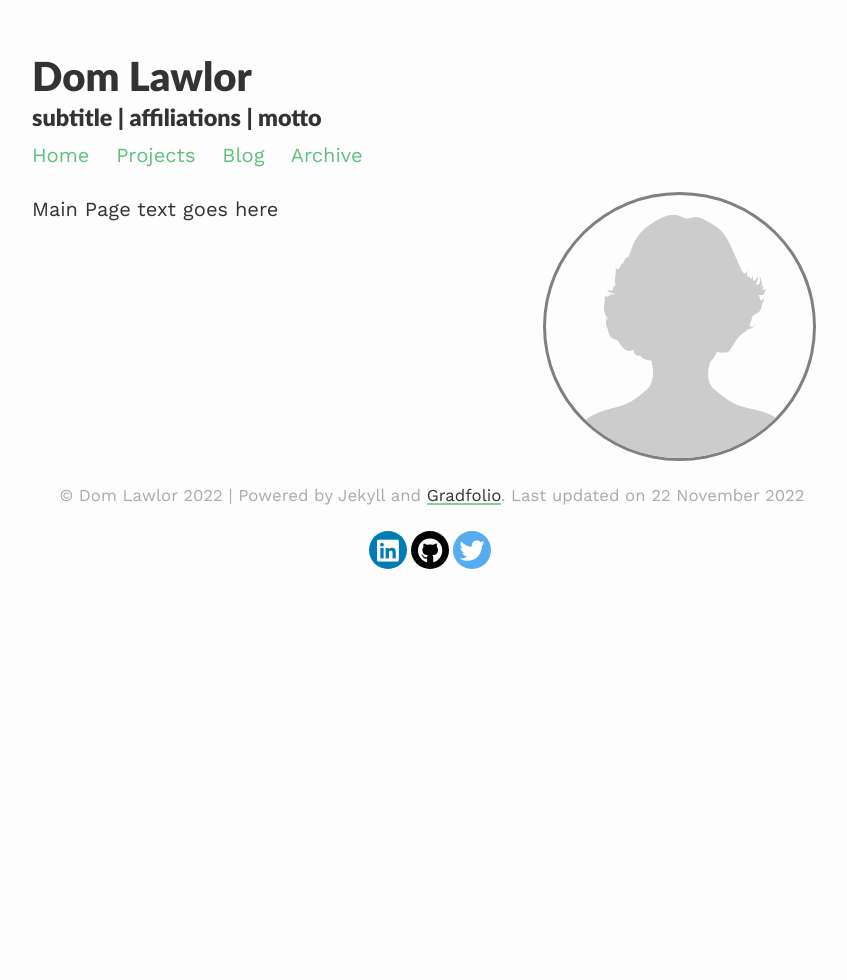
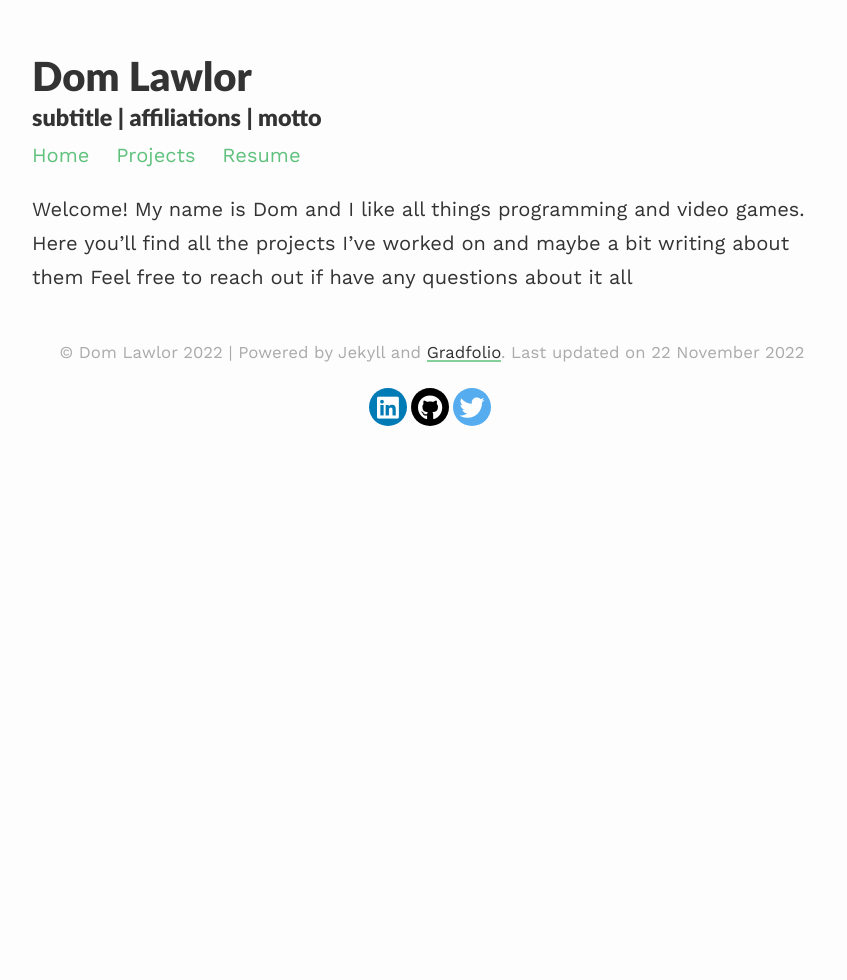
Before and after one commit to domlawlor/domlawlor.com, a Jekyll site: the page built from index.md, in a window 1280 px wide. Shown: the whole page, without its empty margins (208-1055 px from the left). Built offline with Jekyll 4.4.1, drawn with Linux system fonts in a browser that asks for light colours; nearby versions of some CDN libraries.

Commit message:
new navigation options

```diff
--- a/Gemfile
+++ b/Gemfile
@@ -5,10 +5,10 @@ source 'https://rubygems.org'
 gem "github-pages", "~> 227", group: :jekyll_plugins
 
 group :jekyll_plugins do
-  #gem 'jekyll-seo-tag'
+  gem 'jekyll-seo-tag'
   gem 'jekyll-paginate'
-  #gem 'jekyll-email-protect'
-  #gem 'jekyll-target-blank'
+  gem 'jekyll-email-protect'
+  gem 'jekyll-target-blank'
 end
 
 gem "webrick", "~> 1.7"
--- a/_config.yml
+++ b/_config.yml
@@ -5,7 +5,7 @@ description: subtitle | affiliations | motto
 
 baseurl: / #name of GitHub repository
 url: "https://domlawlor.com" #custom url to be used instead of GitHub repository
-domain: domlawlor.com
+#domain: domlawlor.com
 email: #
 
 # Pagination
@@ -68,7 +68,7 @@ include:
   #- LICENSE.md
 
 plugins:
-  #- jekyll-seo-tag
+  - jekyll-seo-tag
   - jekyll-paginate
-  #- jekyll-email-protect
-  #- jekyll-target-blank
+  - jekyll-email-protect
+  - jekyll-target-blank
--- a/_includes/navigation.html
+++ b/_includes/navigation.html
@@ -1,6 +1,7 @@
 <div class="links scroll">
         <a href="{{site.baseurl}}/">Home</a>
         <a href="{{site.baseurl}}/projects/">Projects</a>
-        <a href="{{site.baseurl}}/blog/">Blog</a>
-        <a href="{{site.baseurl}}/archive/">Archive</a>
+		<a href="{{site.baseurl}}/Resume/">Resume</a>
+        <!--<a href="{{site.baseurl}}/blog/">Blog</a>-->
+        <!--<a href="{{site.baseurl}}/archive/">Archive</a>-->
 </div>
--- a/index.md
+++ b/index.md
@@ -1,10 +1,12 @@
 ---
 layout: about
 permalink: /
-profile:
-  align: right
-  image: profile.png
+#profile:
+  #align: right
+  #image: profile.png
 published: true
 ---
 
-Main Page text goes here
+Welcome! My name is Dom and I like all things programming and video games.
+Here you'll find all the projects I've worked on and maybe a bit writing about them
+Feel free to reach out if have any questions about it all
```
Also changed, not shown: _projects/Biblical Bomb Squad.md (renamed from _projects/longerProjectTitle.md, +10 -16 lines), _projects/The Deep Ones.md (added, +10 -0 lines), _projects/redirect.md (deleted, +0 -6 lines), _projects/shortProject.md (deleted, +0 -141 lines), _projects/tuNES.md (added, +26 -0 lines), resume.md (added, +10 -0 lines), ExampleMarkdown.md (renamed from _projects/project5.md), Gemfile.lock, _projects/Nuclear Haste.md (renamed from _projects/project6.md), _projects/Rays of Giza.md (renamed from _projects/project4.md), assets/images/theDeepOnes/dock.png (added), assets/images/theDeepOnes/fish.png (added), assets/images/theDeepOnes/shopUpgrades.png (added), assets/images/theDeepOnes/title.png (added), 1 more files.
